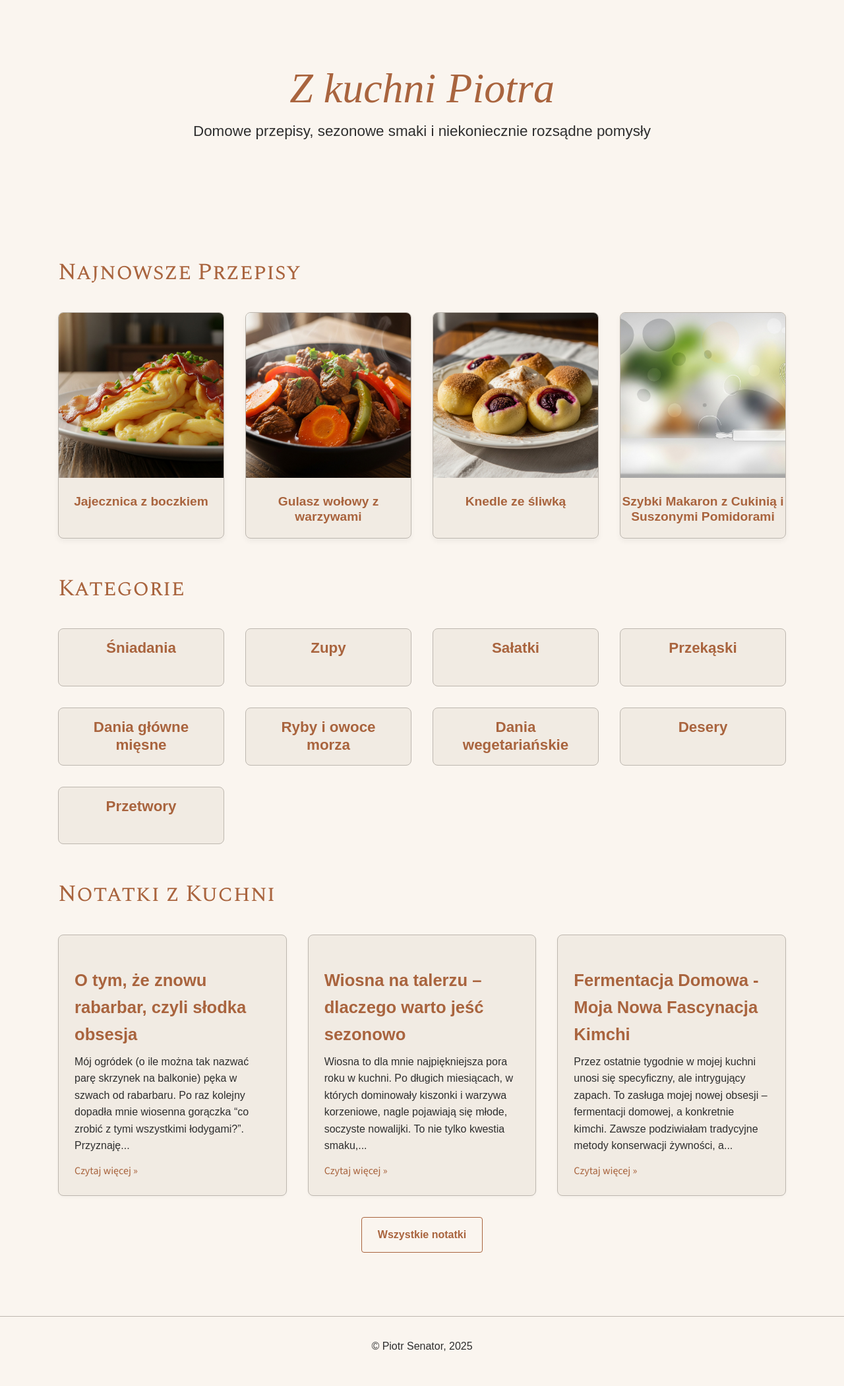
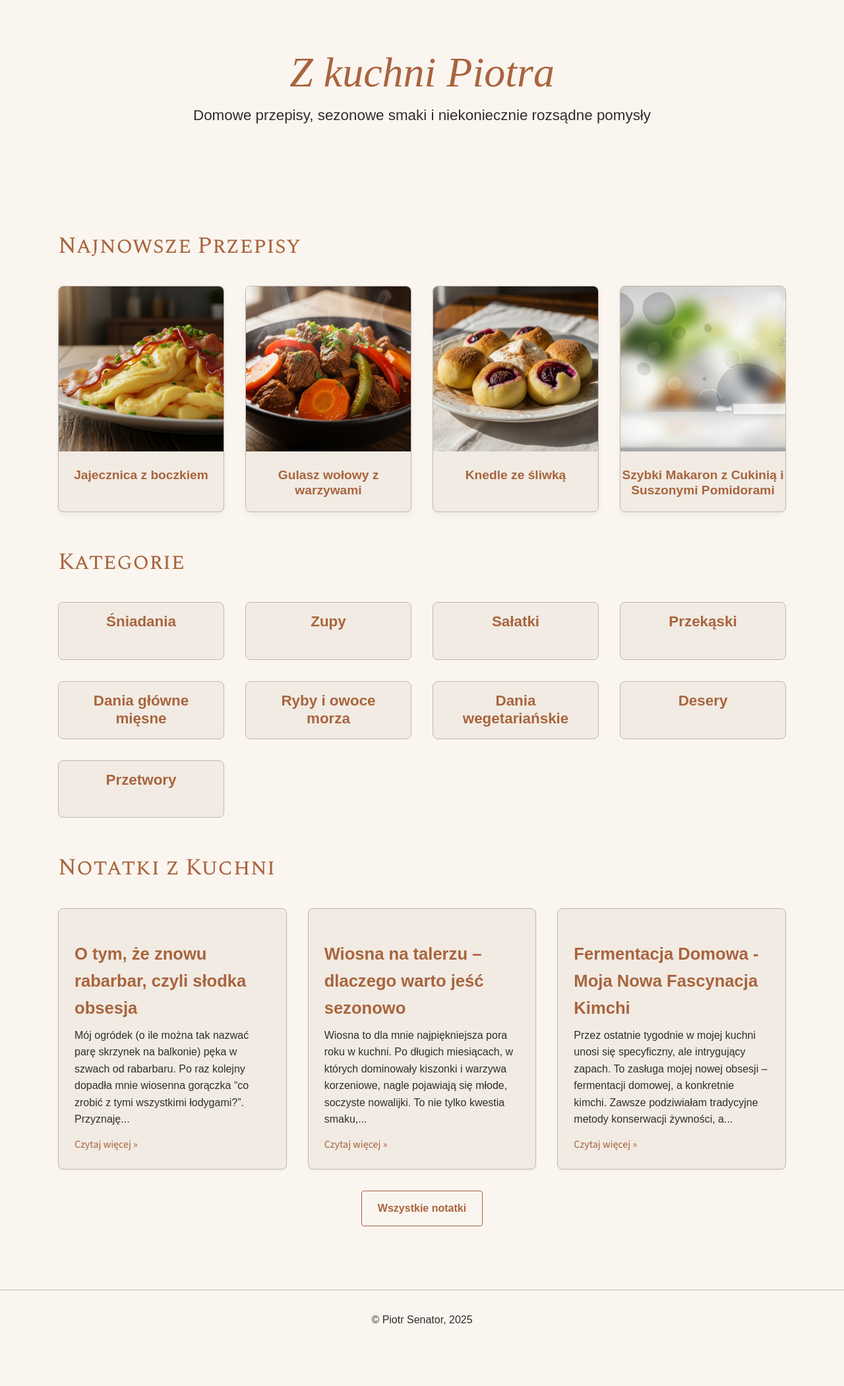
Before and after one commit to piotrsenator/kuchnia, a Jekyll site: the page built from index.html, in a window 1280 px wide. Shown: the whole page at 66% size. Built offline with Jekyll 4.4.1, drawn with Linux system fonts in a browser that asks for light colours; some web fonts are replaced; after the commit the page ends 2060 px from its top, so only the background shows below that.

Commit message:
Update style.css

```diff
--- a/assets/css/style.css
+++ b/assets/css/style.css
@@ -328,8 +328,8 @@
     text-align: center; /* Wyśrodkowanie zawartości nagłówka */
 
     /* Wewnętrzne odstępy nagłówka (padding) */
-    padding-top: var(--spacing-xl);    /* Mniej przestrzeni nad tytułem (z xxl na xl) */
-    padding-bottom: var(--spacing-lg); /* Mniej przestrzeni pod opisem (z xl na lg) */
+    padding-top: var(--spacing-md);    /* Mniej przestrzeni nad tytułem (z xxl na md) */
+    padding-bottom: var(--spacing-sm); /* Mniej przestrzeni pod opisem (z xl na sm) */
     padding-left: 0;                   /* Brak bocznych odstępów wewnętrznych */
     padding-right: 0;
 
```
